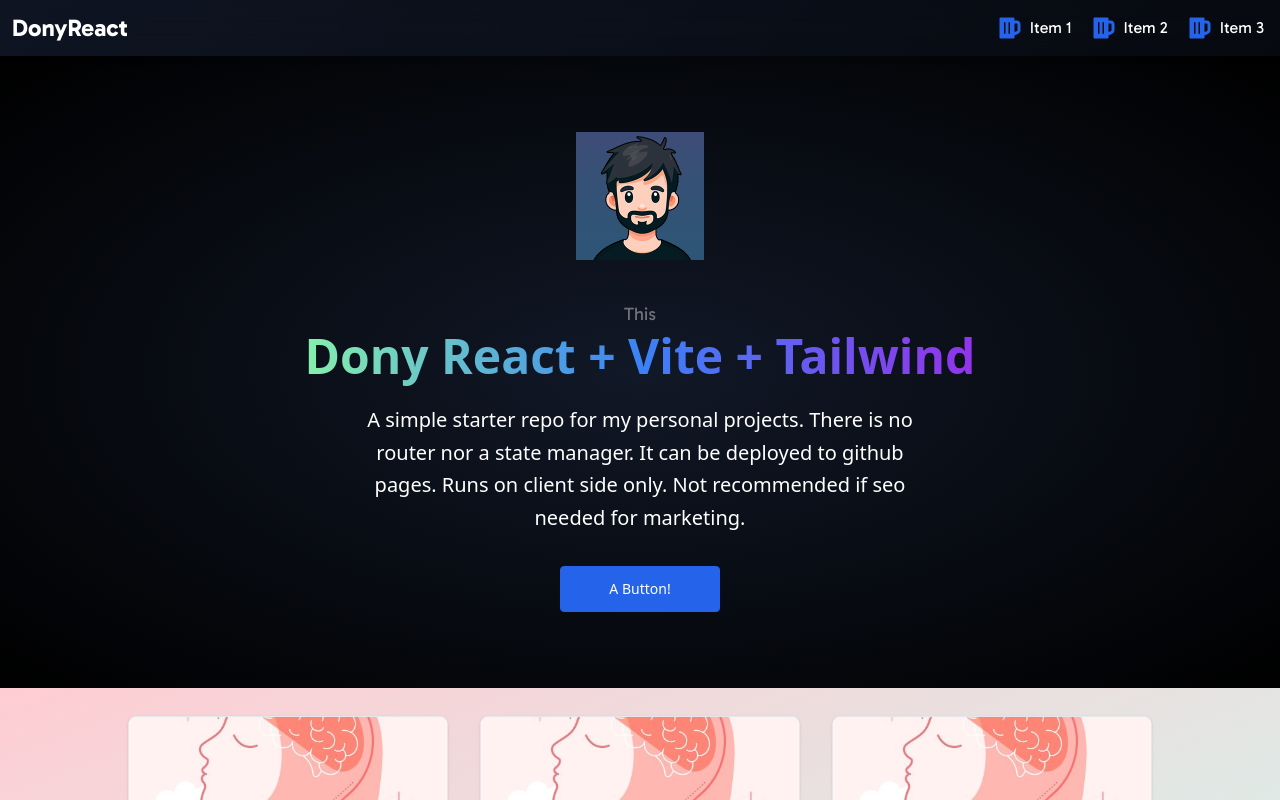
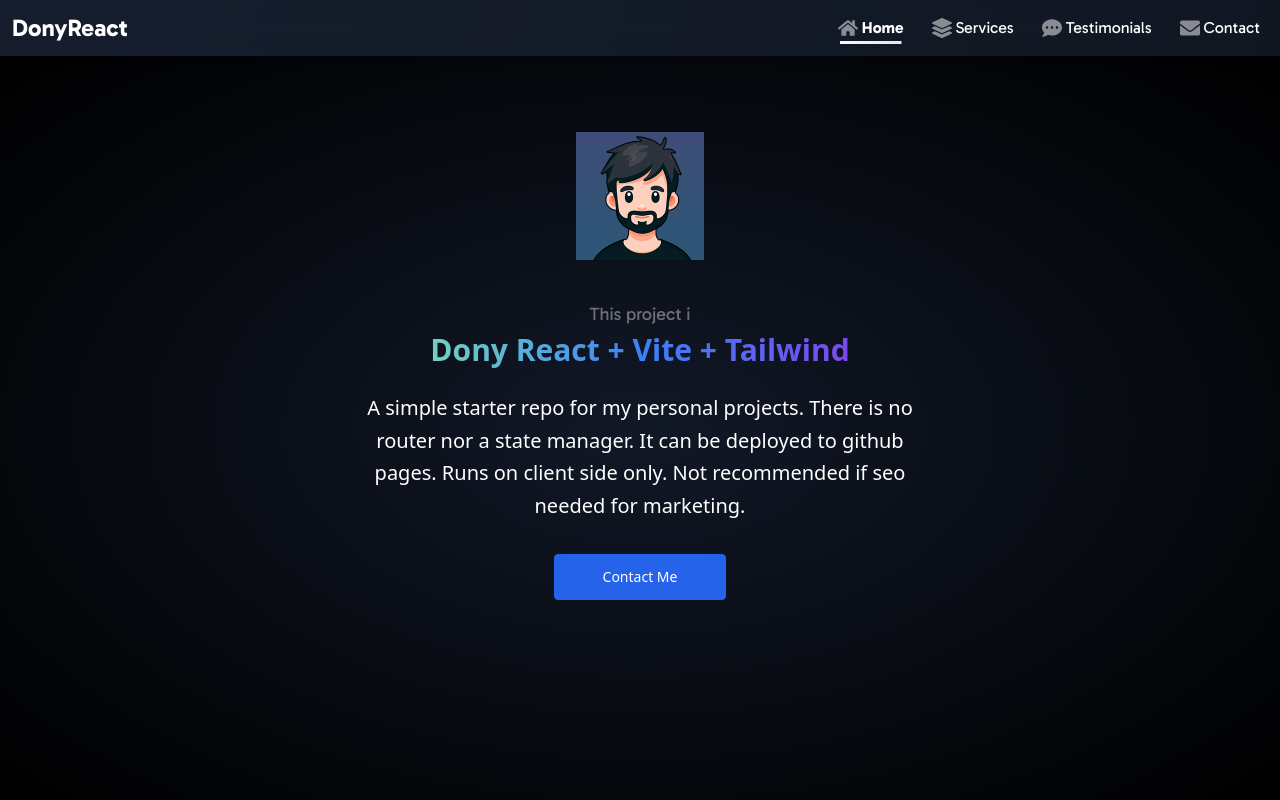
Before and after one commit to donis3/dony-react18-simple-starter, a React (Vite) app: page / in a window 1280 px wide. Shown: the top 800 px of the page. Built offline with nearby package versions, Linux system fonts and the light colour scheme.

Commit message:
single page nav using react-scroll

```diff
--- a/package.json
+++ b/package.json
@@ -10,10 +10,12 @@
     "preview": "vite preview"
   },
   "dependencies": {
+    "@types/react-scroll": "^1.8.9",
     "clsx": "^2.0.0",
     "react": "^18.2.0",
     "react-dom": "^18.2.0",
     "react-icons": "^4.11.0",
+    "react-scroll": "^1.9.0",
     "react-type-animation": "^3.2.0",
     "tailwind-merge": "^1.14.0"
   },
--- a/src/App.tsx
+++ b/src/App.tsx
@@ -10,11 +10,23 @@
 			<Navbar />
 			{/* Flex-1 so main content area fills the screen */}
 			<main className="h-full w-full flex-1 ">
-				<Section radial>
+				<Section radial name="home">
 					<Hero />
 				</Section>
-				<Section className="bg-gradient-to-br from-rose-200 to-teal-100">
+				<Section
+					name="services"
+					className="bg-gradient-to-br from-gray-300 to-teal-100 dark:from-gray-800 dark:to-teal-800"
+				>
 					<Services />
+				</Section>
+				<Section name="testimonials" radial className="text-white">
+					Testimonials
+				</Section>
+				<Section
+					name="contact"
+					className="bg-gradient-to-br from-gray-300 to-teal-100 dark:from-gray-800 dark:to-teal-800"
+				>
+					Contact Me!
 				</Section>
 			</main>
 			<footer className="h-auto w-full bg-black bg-opacity-30 ">
--- a/src/components/Card.tsx
+++ b/src/components/Card.tsx
@@ -4,7 +4,7 @@
 	return (
 		<div className="w-full rounded-lg border border-gray-200 bg-white shadow dark:border-gray-700 dark:bg-gray-800 md:max-w-xs">
 			<div className="w-full overflow-hidden rounded-t-lg ">
-				<a href="#" className="">
+				<a href="#services" className="">
 					<img
 						className="h-48 w-full object-cover md:h-32"
 						src={img1}
@@ -13,7 +13,7 @@
 				</a>
 			</div>
 			<div className="p-5">
-				<a href="#">
+				<a href="#services">
 					<h5 className="mb-2 text-2xl font-bold tracking-tight text-gray-900 dark:text-white">
 						LorAmet sit commodo Lorem pariatur.
 					</h5>
@@ -24,7 +24,7 @@
 					deserunt fugiat magna minim.
 				</p>
 				<a
-					href="#"
+					href="#services"
 					className="inline-flex items-center rounded-lg bg-rose-700 px-3 py-2 text-center text-lg font-medium text-white hover:bg-blue-800 focus:outline-none focus:ring-4 focus:ring-blue-300 dark:bg-blue-600 dark:hover:bg-blue-700 dark:focus:ring-blue-800"
 				>
 					Read more
--- a/src/components/Hero.tsx
+++ b/src/components/Hero.tsx
@@ -1,9 +1,10 @@
+import { Link } from "react-scroll";
 import logo from "../assets/logo.png";
 import HeroAnimation from "./HeroAnimation";
 
 export default function Hero() {
 	return (
-		<section className=" py-16 text-white">
+		<section className=" py-16 text-white dark:text-white">
 			<img
 				src={logo}
 				className=" mx-auto aspect-auto h-24 max-w-screen-xl md:h-32"
@@ -14,7 +15,7 @@
 					<h3 className="min-h-[2rem] font-headline text-lg opacity-40">
 						<HeroAnimation repeat={Infinity} />
 					</h3>
-					<h1 className="bg-gradient-to-r from-green-300 via-blue-500 to-purple-600 bg-clip-text pb-2 text-3xl font-extrabold text-transparent sm:text-5xl">
+					<h1 className="bg-gradient-to-r from-green-300 via-blue-500 to-purple-600 bg-clip-text pb-2 text-4xl font-extrabold text-transparent md:text-3xl">
 						Dony React + Vite + Tailwind
 					</h1>
 
@@ -26,12 +27,14 @@
 					</p>
 
 					<div className="mt-8 flex flex-wrap justify-center gap-4">
-						<a
-							className="block w-full rounded border border-blue-600 bg-blue-600 px-12 py-3 text-sm font-medium text-white hover:bg-transparent hover:text-white focus:outline-none focus:ring active:text-opacity-75 sm:w-auto"
-							href="/get-started"
+						<Link
+							to="contact"
+							smooth
+							className="block w-full rounded border border-blue-600 bg-blue-600 px-12 py-3 text-sm font-medium text-white hover:bg-blue-800 hover:text-white focus:outline-none focus:ring active:text-opacity-75 sm:w-auto"
+							href="#"
 						>
-							A Button!
-						</a>
+							Contact Me
+						</Link>
 					</div>
 				</div>
 			</div>
--- a/src/components/Navbar.tsx
+++ b/src/components/Navbar.tsx
@@ -1,11 +1,18 @@
-import React, { useState } from "react";
-import { FaBeer } from "react-icons/fa";
+import { useState } from "react";
+import {
+	FaCommentDots,
+	FaEnvelope,
+	FaHome,
+	FaLayerGroup,
+} from "react-icons/fa";
 import { AiOutlineMenu, AiOutlineClose } from "react-icons/ai";
 import { cn } from "../lib/utils";
 import useClickOutside from "../hooks/useClickOutside";
+import { Link, LinkProps } from "react-scroll";
 
 export default function Navbar() {
 	const [menuOpen, setMenuOpen] = useState(false);
+	const toggleMenu = () => setMenuOpen(!menuOpen);
 	//Listener for outside clicks for mobile menu. So we can close the menu if clicked outside the menu
 	const ref = useClickOutside<HTMLDivElement>(() => setMenuOpen(false));
 
@@ -14,27 +21,36 @@
 			{/* Background blur under navbar */}
 			<div className="fixed left-0 top-0 z-10 h-14 w-full backdrop-blur-md"></div>
 			{/* Navbar element */}
-			<nav className="    fixed  left-0 top-0 z-20 h-14 w-full whitespace-nowrap bg-black bg-opacity-10 font-headline text-white shadow-md">
+			<nav className="    fixed  left-0 top-0 z-20 h-14 w-full whitespace-nowrap bg-slate-800 bg-opacity-40 font-headline text-white shadow-md">
 				<div className="container mx-auto flex    h-14  flex-row items-center justify-between px-2 py-4">
 					{/* App Name */}
-					<h1 className="flex-1  p-1 text-2xl font-bold">
-						DonyReact
+					<h1 className="flex-1   cursor-pointer text-2xl font-bold">
+						<Link
+							to="home"
+							href="#"
+							smooth
+							offset={-56}
+							className="rounded-lg  p-1 hover:bg-white/5"
+							role="navigation"
+						>
+							DonyReact
+						</Link>
 					</h1>
 					{/* Desktop Menu Items */}
-					<ul className="hidden min-w-[200px]  flex-shrink flex-wrap  gap-3 p-1 text-xl md:flex">
+					<nav className=" hidden  min-w-[200px] flex-shrink  flex-wrap gap-3 p-1 text-xl md:flex">
 						<NavMenuItems />
-					</ul>
+					</nav>
 					{/* Mobile menu toggle btn (Hidden if width >= md) */}
-					<button type="button" className=" py-1 px-3 md:hidden">
+					<button type="button" className=" px-3 py-1 md:hidden">
 						{menuOpen ? (
 							<AiOutlineClose
 								className="text-2xl"
-								onClick={() => setMenuOpen(false)}
+								onClick={toggleMenu}
 							/>
 						) : (
 							<AiOutlineMenu
 								className="text-2xl"
-								onClick={() => setMenuOpen(true)}
+								onClick={toggleMenu}
 							/>
 						)}
 					</button>
@@ -48,60 +64,74 @@
 					)}
 				>
 					{/* Mobile Menu Items */}
-					<ul className="items-left flex flex-col gap-y-2 p-4">
+
+					<nav className="items-left  flex flex-col gap-y-2 p-4">
 						<NavMenuItems />
-					</ul>
+					</nav>
 				</div>
 			</nav>
 		</>
 	);
 }
 
-// TODO: Add target functionality
+type NavItemProps = {
+	active?: boolean;
+} & LinkProps;
 
-function NavMenuItem({
-	children,
-	target,
-	active,
-	className,
-	...props
-}: NavMenuItemProps) {
+function NavItem({ children, active, className, ...props }: NavItemProps) {
+	const [isActive, setActive] = useState(false);
 	return (
-		<li
+		<Link
 			className={cn(
-				"flex items-center  gap-2 rounded-md bg-gray-700 bg-opacity-20 p-1 text-lg md:bg-transparent md:text-base",
+				"group relative flex items-center gap-1  rounded-md bg-gray-700 bg-opacity-20 px-2 py-1 text-lg font-normal hover:outline hover:outline-gray-500 md:bg-transparent md:text-base ",
 				className,
 				{
-					"bg-blue-300": active,
+					"bg-blue-300 font-bold": isActive,
 				},
 			)}
-			{...props}
+			to={props.to}
+			smooth="easeInQuad"
+			href="#"
+			spy
+			onSetActive={() => {
+				setActive(true);
+			}}
+			onSetInactive={() => {
+				setActive(false);
+			}}
+			offset={-56} //navbar height in pixels
+			duration={600}
 		>
 			{children}
-		</li>
+			<div
+				className={cn(
+					"absolute bottom-0 left-0	 hidden h-1 w-full bg-gradient-to-r from-slate-50 to-slate-200 bg-[size:75%_75%] bg-[position:center] bg-no-repeat",
+					{ " md:block": isActive },
+				)}
+			></div>
+		</Link>
 	);
 }
-
-type NavMenuItemProps = {
-	target?: string;
-	active?: boolean;
-} & React.ComponentProps<"li">;
 
 function NavMenuItems() {
 	return (
 		<>
-			<NavMenuItem>
-				<FaBeer className="text-2xl text-blue-600" />
-				Item 1
-			</NavMenuItem>
-			<NavMenuItem>
-				<FaBeer className="text-2xl text-blue-600" />
-				Item 2
-			</NavMenuItem>
-			<NavMenuItem>
-				<FaBeer className="text-2xl text-blue-600" />
-				Item 3
-			</NavMenuItem>
+			<NavItem to="home">
+				<FaHome className="text-xl text-current opacity-50  group-hover:opacity-100 " />
+				Home
+			</NavItem>
+			<NavItem to="services">
+				<FaLayerGroup className="text-xl text-current opacity-50  group-hover:opacity-100 " />
+				Services
+			</NavItem>
+			<NavItem to="testimonials">
+				<FaCommentDots className="text-xl text-current opacity-50  group-hover:opacity-100 " />
+				Testimonials
+			</NavItem>
+			<NavItem to="contact">
+				<FaEnvelope className="text-xl text-current opacity-50  group-hover:opacity-100 " />
+				Contact
+			</NavItem>
 		</>
 	);
 }
--- a/src/components/Section.tsx
+++ b/src/components/Section.tsx
@@ -1,27 +1,31 @@
 import { cn } from "../lib/utils";
+import { Element } from "react-scroll";
 
 type TSection = {
 	className?: string;
 	radial?: boolean;
+	name: string;
 } & React.PropsWithChildren;
 
 export default function Section({
 	children,
 	radial = false,
+	name,
 	className,
 }: TSection) {
 	return (
-		<section
+		<Element
 			className={cn(
-				"min-h-[200px] w-full from-gray-900 to-black",
+				"min-h-[calc(100vh-3.5rem)] w-full from-gray-900 to-black dark:from-gray-900 dark:to-black",
 				className,
 				{
 					"bg-[radial-gradient(ellipse_at_center,_var(--tw-gradient-stops))]":
 						radial,
 				},
 			)}
+			name={name}
 		>
 			<div className="container mx-auto h-full p-3">{children}</div>
-		</section>
+		</Element>
 	);
 }
--- a/src/components/Services.tsx
+++ b/src/components/Services.tsx
@@ -2,7 +2,7 @@
 
 export default function Services() {
 	return (
-		<div className="flex flex-col justify-center gap-x-8 gap-y-12 py-4 md:flex-row md:flex-wrap">
+		<div className="flex flex-col justify-center gap-x-8 gap-y-12 p-4 md:flex-row md:flex-wrap">
 			<Card />
 			<Card />
 			<Card />
```
Also changed, not shown: 1 other file (tests, documents, lock files or other folders).
